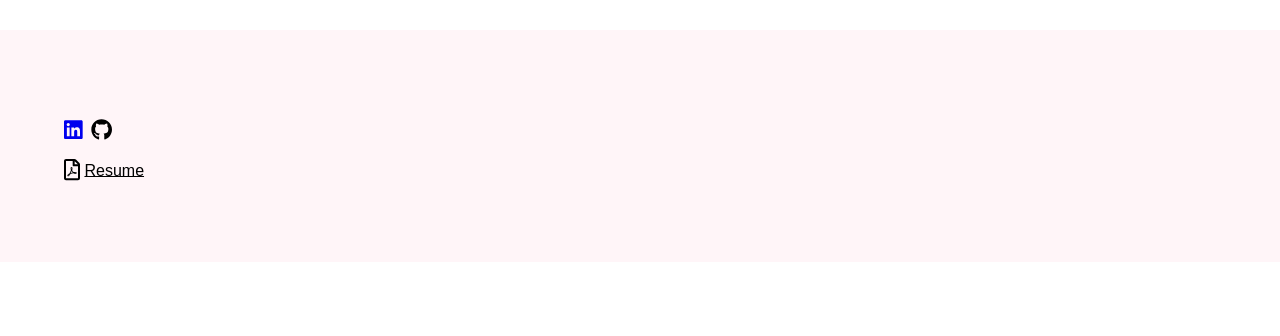
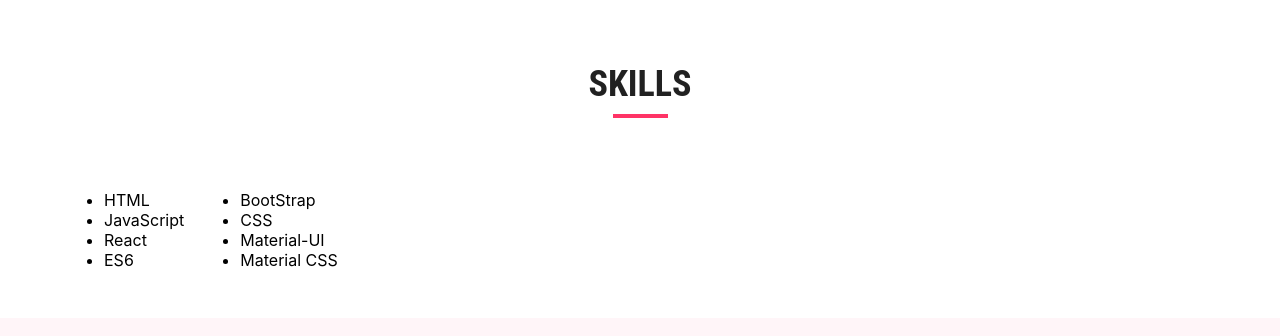
Before and after one commit to hlbrown/NaglePortfolio, a React (Create React App) app: page / in a window 1280 px wide. Shown: the part 1958-2294 px from the top of the page. Before the commit the page ends 2220 px from the top, so only its background shows below. Built offline with nearby package versions, Linux system fonts and the light colour scheme.

Commit message:
added skills

```diff
--- a/src/components/Home.js
+++ b/src/components/Home.js
@@ -6,6 +6,7 @@
 import ResumeHero from '../views/ResumeHero';
 import Projects from './Projects';
 import Bio from './Bio';
+import Skills from './Skills';
 
 
 import Box from '@mui/material/Box';
@@ -80,6 +81,9 @@
 
             <div id="projects">
                 <Projects />
+            </div>
+            <div id="skills">
+                <Skills />
             </div>
 
         <div>
--- /dev/null
+++ b/src/components/Skills.js
@@ -0,0 +1,56 @@
+import * as React from 'react';
+import { styled } from '@mui/material/styles';
+import Box from '@mui/material/Box';
+import ButtonBase from '@mui/material/ButtonBase';
+import Container from '@mui/material/Container';
+import Typography from '../components/Typography';
+
+import Grid from '@mui/material/Grid';
+
+
+
+
+
+export default function Skills(){
+    return (
+        <Container component="section" sx={{ mt: 8, mb: 4 }}>
+            <Typography variant="h4"
+                marked="center" align="center"
+                component="h2">
+                Skills
+            </Typography>
+            <Box sx={{ mt: 8, display: 'flex', flexWrap: 'wrap' }}>
+                <Grid container spacing={5}>
+                    <Grid item xs={6} sm={4} md={3}>
+                        <Grid
+                            container
+                            direction="column"
+                            justifyContent="flex-end"
+                            spacing={2}
+                            sx={{height:120}}
+                        >
+                            <Grid item sx={{
+                                display: 'flex'
+                            }}>
+                                <ul>
+                                    <li>HTML</li>
+                                    <li>JavaScript</li>
+                                    <li>React</li>
+                                    <li>ES6</li>
+                                </ul>
+                            </Grid>
+                            <Grid item xs={6} sm={8} md={4}>
+                                <ul>
+                                    <li>BootStrap</li>
+                                    <li>CSS</li>
+                                    <li>Material-UI</li>
+                                    <li>Material CSS</li>
+                                </ul>
+                            </Grid>
+                        </Grid>
+                    </Grid>
+                </Grid>
+            </Box>
+        </Container>
+    )
+}
```
Also changed, not shown: src/components/Resume.js (deleted, +0 -30 lines).
